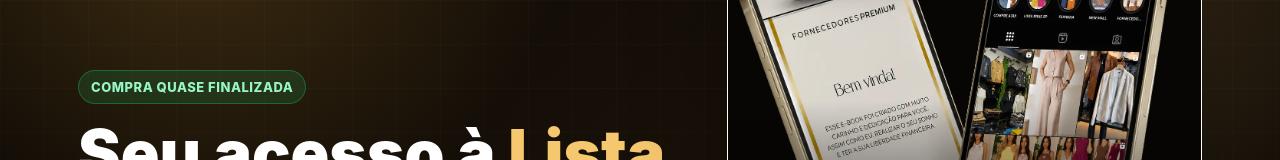
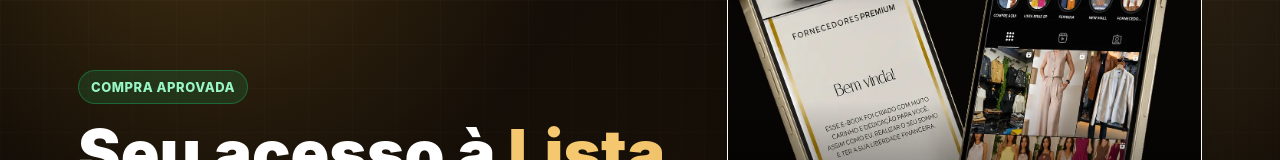
Before and after one commit to henri-cold/bras-lista, a website: page acesso.html in a window 1280 px wide. Shown: the part 176-336 px from the top of the page. Drawn offline with Linux system fonts and the light colour scheme.

Commit message:
Update access page status copy

```diff
--- a/acesso.html
+++ b/acesso.html
@@ -58,7 +58,7 @@
 
     <section class="hero">
       <div class="copy">
-        <div class="eyebrow">Compra quase finalizada</div>
+        <div class="eyebrow">Compra aprovada</div>
         <h1>Seu acesso &agrave; <span>Lista Br&aacute;s</span> est&aacute; aqui.</h1>
         <p class="lead">Assim que o pagamento &eacute; confirmado, liberamos seu PDF com fornecedores selecionados para voc&ecirc; baixar com seguran&ccedil;a.</p>
         <div class="steps">
```
